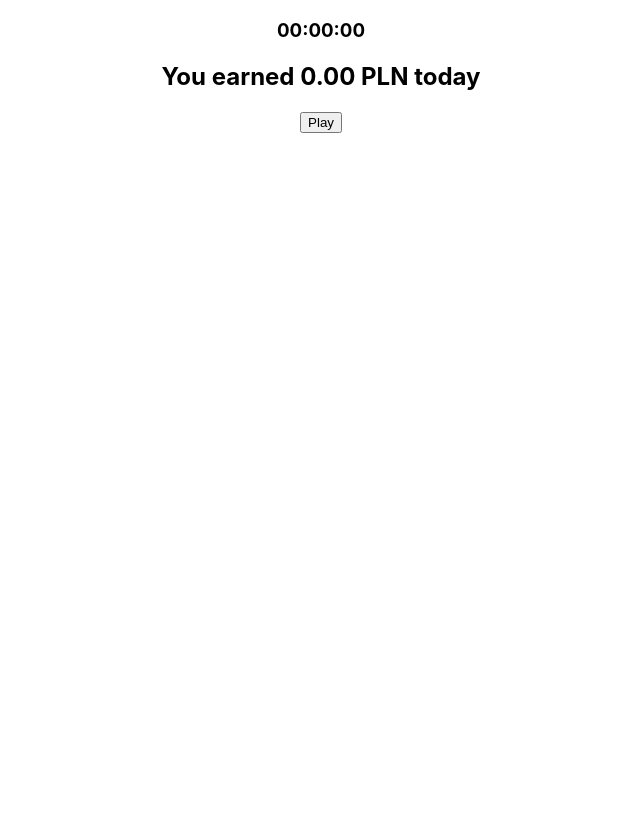
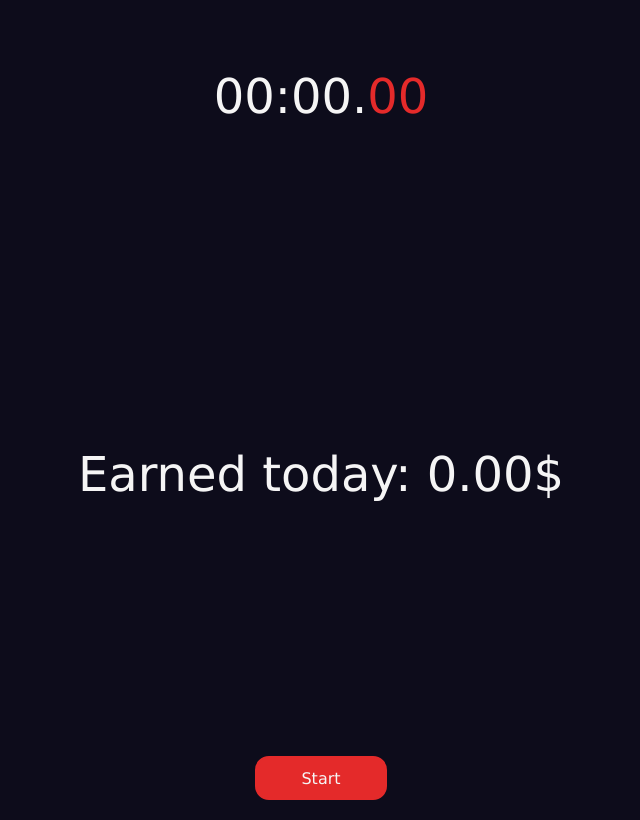
Before and after one commit to szulcmaciej/ka-ching, a React (Create React App) app: page / in a window 1280 px wide. Shown: the whole page, without its empty margins (319-959 px from the left). Built offline with nearby package versions, Linux system fonts and the light colour scheme.

Commit message:
better stop-watch (working ^^) but no sound

```diff
--- a/src/App.css
+++ b/src/App.css
@@ -1,38 +1,10 @@
-.App {
-  text-align: center;
-}
 
-.App-logo {
-  height: 40vmin;
-  pointer-events: none;
-}
-
-@media (prefers-reduced-motion: no-preference) {
-  .App-logo {
-    animation: App-logo-spin infinite 20s linear;
-  }
-}
-
-.App-header {
-  background-color: #282c34;
-  min-height: 100vh;
+.App{
+  background-color: rgb(238, 238, 238);
+  width: 100vw;
+  height: 100vh;
   display: flex;
   flex-direction: column;
   align-items: center;
   justify-content: center;
-  font-size: calc(10px + 2vmin);
-  color: white;
 }
-
-.App-link {
-  color: #61dafb;
-}
-
-@keyframes App-logo-spin {
-  from {
-    transform: rotate(0deg);
-  }
-  to {
-    transform: rotate(360deg);
-  }
-}
--- a/src/App.js
+++ b/src/App.js
@@ -1,11 +1,12 @@
 import './App.css';
-import Clock from './components/Clock';
+import StopWatch from './components/StopWatch/StopWatch';
 
 function App() {
   return (
     <div className="App">
       <div class="clock">
-        <Clock />
+        {/* <Clock /> */}
+        <StopWatch />
       </div>
     </div>
   );
--- a/src/components/Clock.js
+++ /dev/null
@@ -1,70 +0,0 @@
-import React from 'react';
-
-let hourly_rate = 60;
-let currency = "PLN"
-
-function format_time_from_seconds(seconds){
-    return new Date(seconds * 1000).toISOString().substr(11, 8);
-}
-
-function play_ka_ching() {
-    var audio = new Audio('https://www.myinstants.com/media/sounds/ka-ching.mp3');
-    audio.play();
-  }
-
-class Clock extends React.Component {
-    constructor(props) {
-      super(props);
-      this.state = {
-        elapsed_time_seconds: 0,
-        elapsing: false,
-        intervalID: null
-      };
-    }
-    componentWillUnmount = () => {
-      clearInterval(this.state.intervalID);
-    }
-    tick = () => {
-        console.log('tick');
-      this.setState((old_state, props) => {
-          return {
-            elapsed_time_seconds: old_state.elapsed_time_seconds + 1}
-          });
-        if(this.state.elapsed_time_seconds % 3600 == 0){
-            play_ka_ching();
-        }
-    }
-
-    toggle_elapsing = () => {
-        console.log('The button was clicked.')
-        this.setState((old_state, props) => {
-            if(old_state.elapsing){
-                clearInterval(old_state.intervalID);
-                return {elapsing: false};
-            }
-            else{
-                console.log('Setting interval')
-                let intervalID = setInterval(
-                    () => this.tick(),
-                    1000
-                  );
-                return {elapsing: true, intervalID: intervalID};
-            }
-        });
-    }
-
-    render() {
-        let time_string = format_time_from_seconds(this.state.elapsed_time_seconds);
-        let earnings = hourly_rate / 3600 * this.state.elapsed_time_seconds;
-        let play_pause_string = this.state.elapsing ? "Pause" : "Play";
-      return (
-        <div className="App-clock">
-          <h3 class="elapsed-time">{time_string}</h3>
-          <h2>You earned {earnings.toFixed(2)} {currency} today</h2>
-          <button id="play-pause-button" onClick={() => this.toggle_elapsing()}>{play_pause_string}</button>
-        </div>
-      );
-    }
-  }
-
-  export default Clock;
--- /dev/null
+++ b/src/components/ControlButtons/ControlButtons.css
@@ -0,0 +1,32 @@
+<pre>.Control-Buttons {
+    margin: 3rem 0;
+    width: 100%;
+    box-sizing: border-box;
+    display: flex;
+    align-items: center;
+    justify-content: center;
+    }
+
+    .btn-grp {
+    display: flex;
+    align-items: center;
+    justify-content: space-around;
+    }
+
+    .btn {
+    font-family: Verdana, Geneva, Tahoma, sans-serif;
+    width: 10vw;
+    height: 5vh;
+    border-radius: 14px;
+    margin: 0px 6px;
+    display: flex;
+    border: 2px solid #e42a2a;
+    justify-content: center;
+    align-items: center;
+    cursor: pointer;
+    color: #f5f5f5;
+    }
+
+    .btn-one{
+        background-color: #e42a2a;
+    }
--- /dev/null
+++ b/src/components/ControlButtons/ControlButtons.js
@@ -0,0 +1,29 @@
+import React from "react";
+import "./ControlButtons.css";
+
+export default function ControlButtons(props) {
+const StartButton = (
+	<div className="btn btn-one btn-start"
+		onClick={props.handleStart}>
+	Start
+	</div>
+);
+const ActiveButtons = (
+	<div className="btn-grp">
+	<div className="btn btn-two"
+		onClick={props.handleReset}>
+		Reset
+	</div>
+	<div className="btn btn-one"
+		onClick={props.handlePauseResume}>
+		{props.isPaused ? "Resume" : "Pause"}
+	</div>
+	</div>
+);
+
+return (
+	<div className="Control-Buttons">
+	<div>{props.active ? ActiveButtons : StartButton}</div>
+	</div>
+);
+}
--- /dev/null
+++ b/src/components/Money/Money.css
@@ -0,0 +1,13 @@
+.money {
+    margin : 3rem 0;
+	width: 100%;
+	display: flex;
+	height: 12%;
+	justify-content: center;
+	align-items: center;
+
+    text-align: center;
+    font-family: Verdana, Geneva, Tahoma, sans-serif;
+	font-size: 3rem;
+	color: #f5f5f5;
+}
--- /dev/null
+++ b/src/components/Money/Money.js
@@ -0,0 +1,12 @@
+import React from "react";
+import "./Money.css"
+
+export default function Timer(props) {
+    let money_earned = (props.hourly_money * props.time_ms / (3600 * 1000)).toFixed(2);
+    let money_earned_string = "Earned today: " + money_earned + props.currency;
+return (
+	<div className="money">
+		{money_earned_string}
+	</div>
+);
+}
--- /dev/null
+++ b/src/components/StopWatch/StopWatch.css
@@ -0,0 +1,10 @@
+.stop-watch{
+	height: 100vh;
+	width: 100vw;
+	background-color: #0d0c1b;
+	display: flex;
+	flex-direction: column;
+	align-items: center;
+	justify-content: space-between;
+    padding: 20px;
+}
--- /dev/null
+++ b/src/components/StopWatch/StopWatch.js
@@ -0,0 +1,59 @@
+import React, { useState } from "react";
+import "./StopWatch.css";
+import Timer from "../Timer/Timer";
+import Money from "../Money/Money";
+import ControlButtons from "../ControlButtons/ControlButtons";
+
+function StopWatch() {
+const [isActive, setIsActive] = useState(false);
+const [isPaused, setIsPaused] = useState(true);
+const [time, setTime] = useState(0);
+
+React.useEffect(() => {
+	let interval = null;
+
+	if (isActive && isPaused === false) {
+	interval = setInterval(() => {
+		setTime((time) => time + 10);
+	}, 10);
+	} else {
+	clearInterval(interval);
+	}
+	return () => {
+	clearInterval(interval);
+	};
+}, [isActive, isPaused]);
+
+const handleStart = () => {
+	setIsActive(true);
+	setIsPaused(false);
+};
+
+const handlePauseResume = () => {
+	setIsPaused(!isPaused);
+};
+
+const handleReset = () => {
+	setIsActive(false);
+	setTime(0);
+};
+
+const hourly_money = 50;
+const currency = "$";
+
+return (
+	<div className="stop-watch">
+	<Timer time={time} />
+	<Money time_ms={time} hourly_money={hourly_money} currency={currency}/>
+	<ControlButtons
+		active={isActive}
+		isPaused={isPaused}
+		handleStart={handleStart}
+		handlePauseResume={handlePauseResume}
+		handleReset={handleReset}
+	/>
+	</div>
+);
+}
+
+export default StopWatch;
--- /dev/null
+++ b/src/components/Timer/Timer.css
@@ -0,0 +1,18 @@
+.timer{
+	margin : 3rem 0;
+	width: 100%;
+	display: flex;
+	height: 12%;
+	justify-content: center;
+	align-items: center;
+}
+
+.digits{
+	font-family: Verdana, Geneva, Tahoma, sans-serif;
+	font-size: 3rem;
+	color: #f5f5f5;
+}
+
+.mili-sec{
+	color: #e42a2a;
+}
--- /dev/null
+++ b/src/components/Timer/Timer.js
@@ -0,0 +1,18 @@
+import React from "react";
+import "./Timer.css";
+
+export default function Timer(props) {
+return (
+	<div className="timer">
+	<span className="digits">
+		{("0" + Math.floor((props.time / 60000) % 60)).slice(-2)}:
+	</span>
+	<span className="digits">
+		{("0" + Math.floor((props.time / 1000) % 60)).slice(-2)}.
+	</span>
+	<span className="digits mili-sec">
+		{("0" + ((props.time / 10) % 100)).slice(-2)}
+	</span>
+	</div>
+);
+}
--- /dev/null
+++ b/src/utils/audio.js
@@ -0,0 +1,4 @@
+function play_ka_ching() {
+    var audio = new Audio('https://www.myinstants.com/media/sounds/ka-ching.mp3');
+    audio.play();
+  }
```
